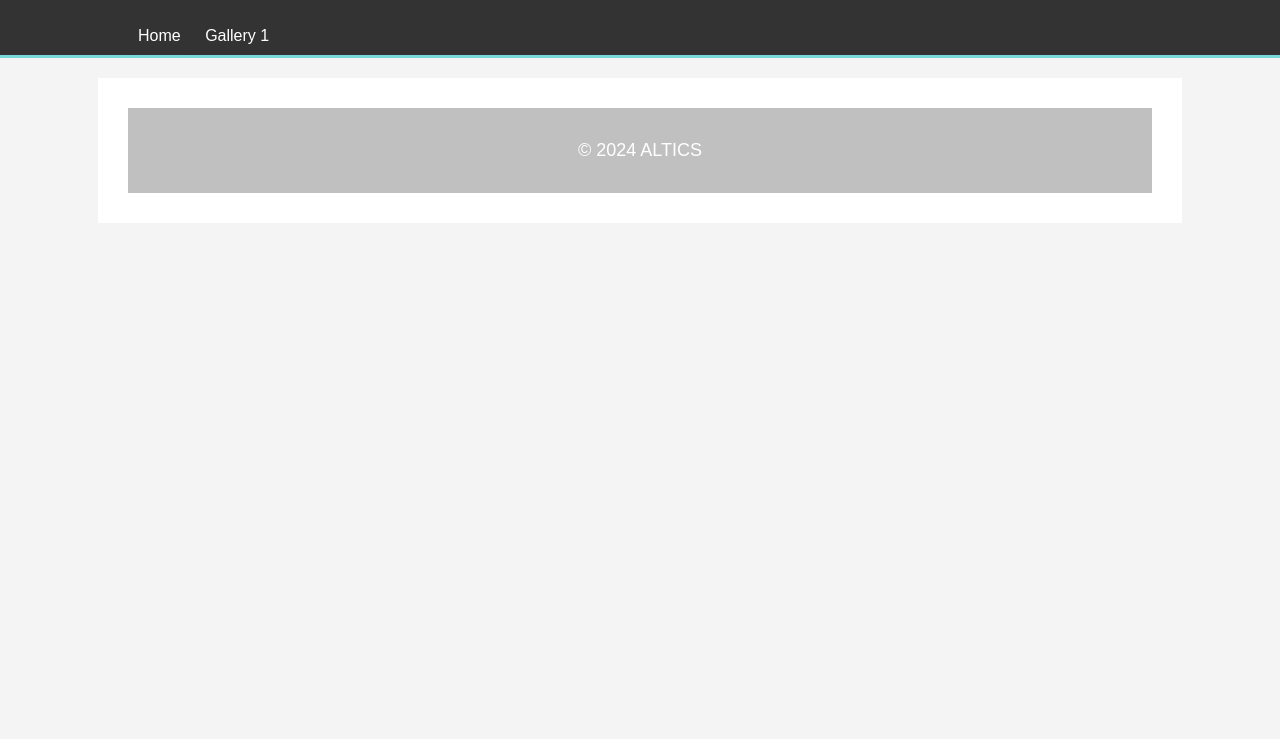
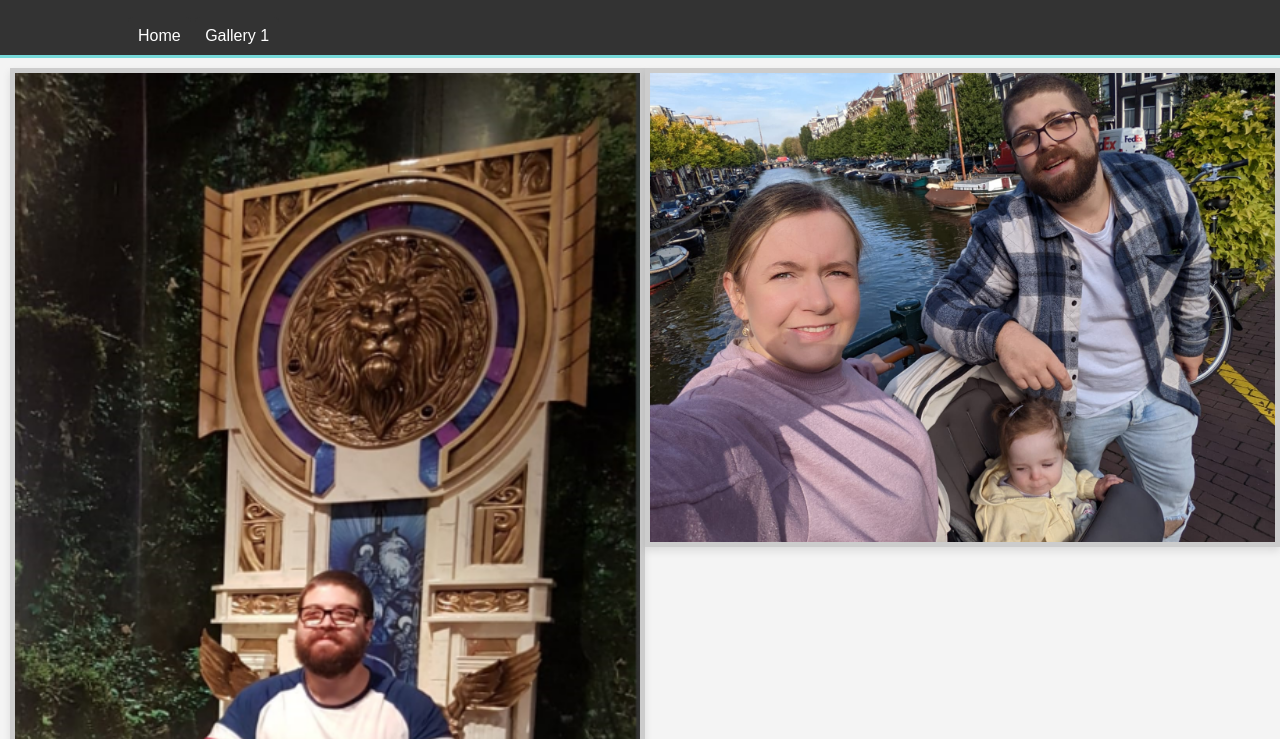
Before and after one commit to Hikaar/mywebsite, a plain HTML site: page Gallery2.html in a window 1280 px wide. Shown: the part 61-800 px from the top of the page. Drawn offline with Linux system fonts and the light colour scheme.

Commit message:
Update Gallery2.html

```diff
--- a/Gallery2.html
+++ b/Gallery2.html
@@ -134,7 +134,14 @@
         </div>
     </header>
 
-    <section id="bio" class="container">
+   <main class="gallery">
+        <img src="Image1.png" alt="Image 1">
+        <img src="iamge2.png" alt="Image 2">
+
+
+
+        <!-- Add more images as needed -->
+    </main>
 
 
     <footer>
```
